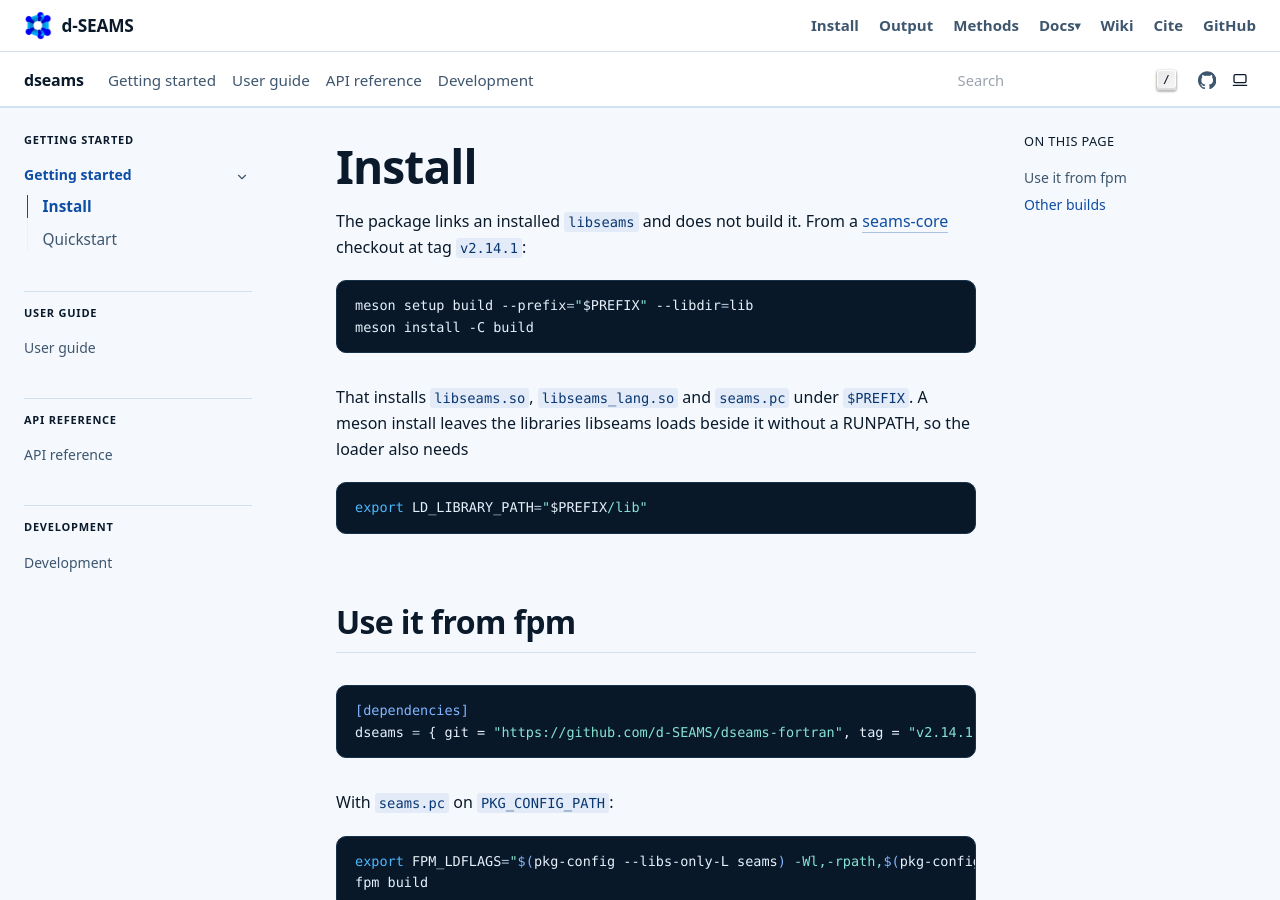
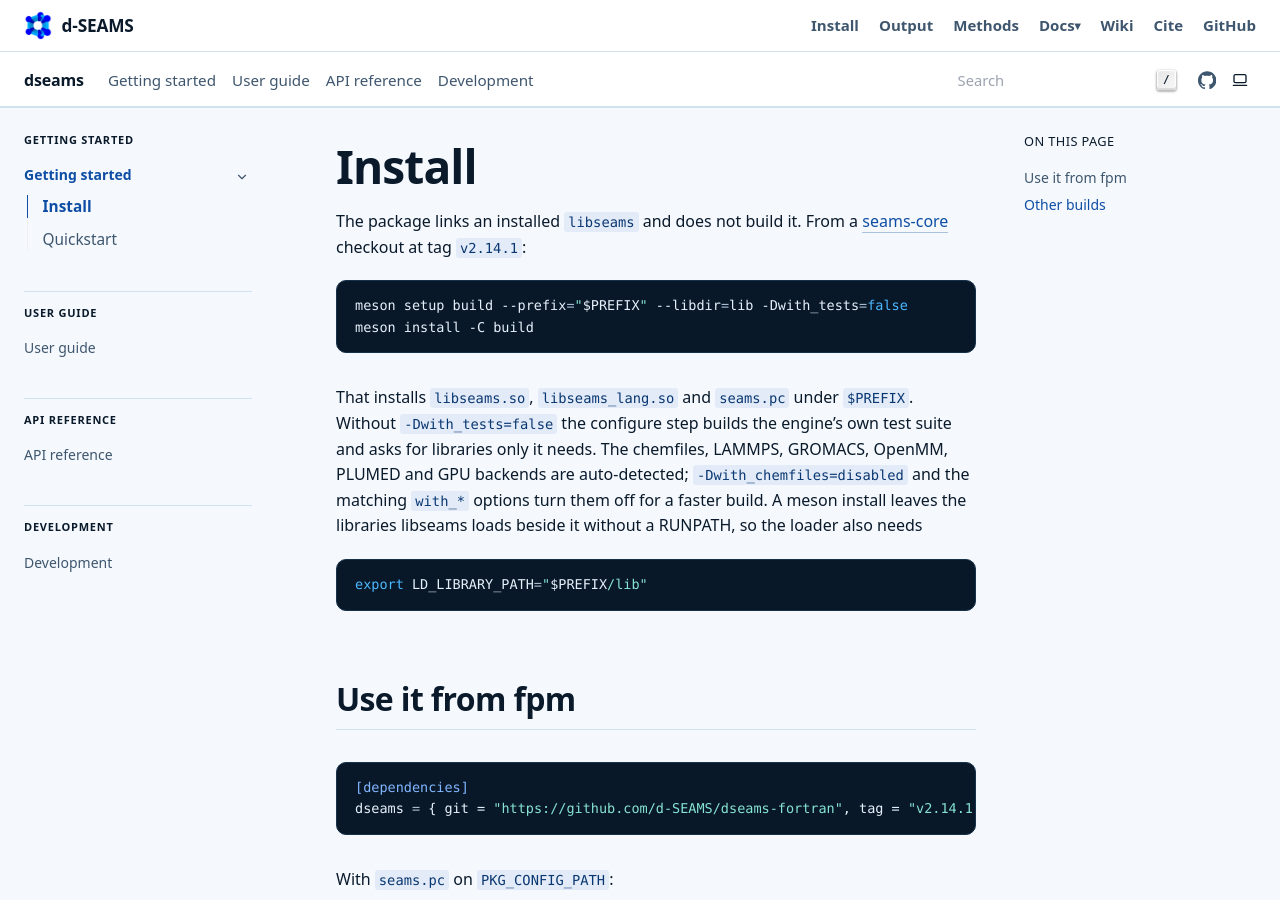
Before and after one commit to d-SEAMS/dseams-fortran, a Sphinx documentation site: the page built from docs/getting-started/install.rst, in a window 1280 px wide and 900 px high. Built offline with Sphinx 7.4.7, drawn with Linux system fonts in a browser that asks for light colours.

Commit message:
docs: fix the seams-core install command
meson setup on a fresh seams-core checkout configures the engine's own
test suite by default and stops on libraries only the tests need, so
the two commands the install page showed did not run. Build with
-Dwith_tests=false and say why, and name the with_* switches that
turn the auto-detected backends off.

```diff
--- a/docs/getting-started/install.rst
+++ b/docs/getting-started/install.rst
@@ -7,12 +7,17 @@ at tag ``v2.14.1``:
 
 .. code-block:: bash
 
-   meson setup build --prefix="$PREFIX" --libdir=lib
+   meson setup build --prefix="$PREFIX" --libdir=lib -Dwith_tests=false
    meson install -C build
 
 That installs ``libseams.so``, ``libseams_lang.so`` and ``seams.pc``
-under ``$PREFIX``. A meson install leaves the libraries libseams loads
-beside it without a RUNPATH, so the loader also needs
+under ``$PREFIX``. Without ``-Dwith_tests=false`` the configure step
+builds the engine's own test suite and asks for libraries only it
+needs. The chemfiles, LAMMPS, GROMACS, OpenMM, PLUMED and GPU
+backends are auto-detected; ``-Dwith_chemfiles=disabled`` and the
+matching ``with_*`` options turn them off for a faster build. A meson
+install leaves the libraries libseams loads beside it without a
+RUNPATH, so the loader also needs
 
 .. code-block:: bash
 
```
Also changed, not shown: changelog.d/+install-with-tests.fixed.md (added, +1 -0 lines).
